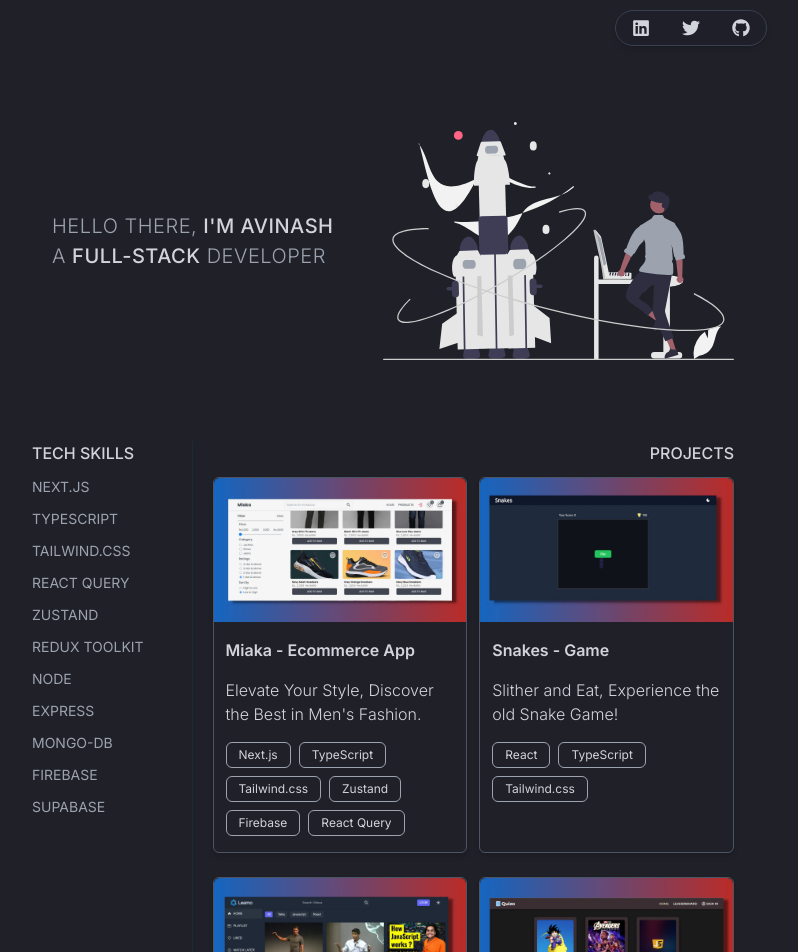
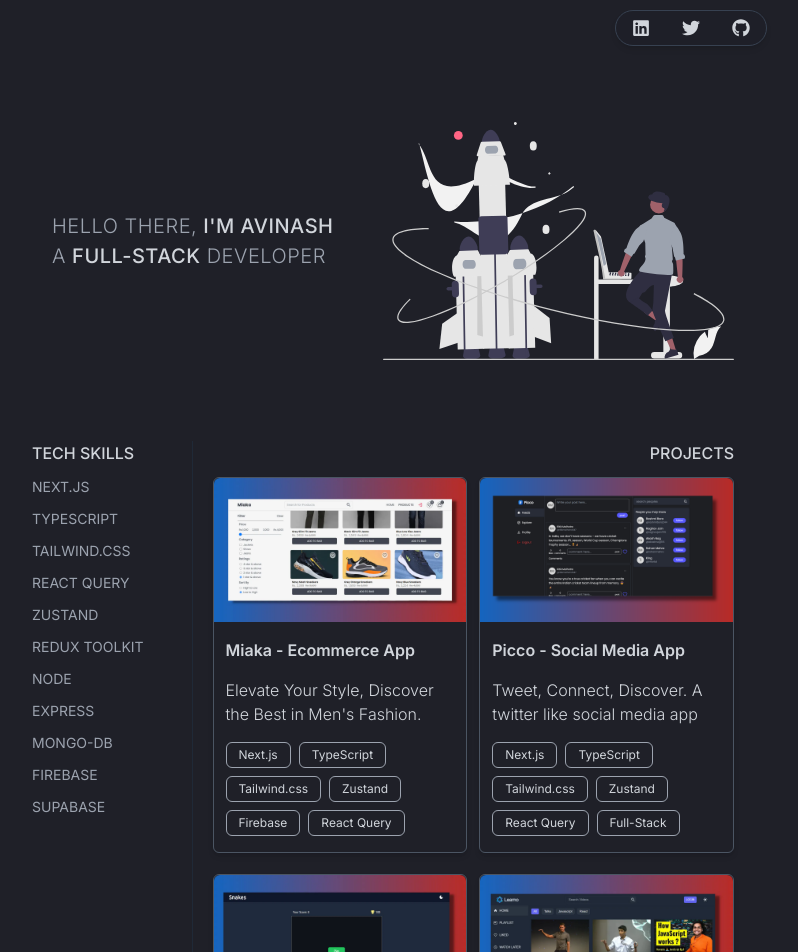
Before and after one commit to Avin008/portfolio-2.0, a Next.js app: page / in a window 1280 px wide. Shown: the top 952 px of the page, without its empty margins (257-1055 px from the left). Built offline with nearby package versions, Linux system fonts and the light colour scheme.

Commit message:
added: picco-social-media data

```diff
--- a/data/index.ts
+++ b/data/index.ts
@@ -18,6 +18,25 @@ const projectsData: ProjectsDataType[] = [
     ],
     githubLink:
       "https://github.com/Avin008/miaka-ecommerce-app",
+    liveLink: "",
+  },
+  {
+    id: crypto.randomUUID(),
+    name: "Picco - Social Media App",
+    img: "/projects/social-media-picco.png",
+    gif: "",
+    description:
+      "Tweet, Connect, Discover. A twitter like social media app",
+    techStack: [
+      { id: crypto.randomUUID(), name: "Next.js" },
+      { id: crypto.randomUUID(), name: "TypeScript" },
+      { id: crypto.randomUUID(), name: "Tailwind.css" },
+      { id: crypto.randomUUID(), name: "Zustand" },
+      { id: crypto.randomUUID(), name: "React Query" },
+      { id: crypto.randomUUID(), name: "Full-Stack" },
+    ],
+    githubLink:
+      "https://github.com/Avin008/social-media-app",
     liveLink: "",
   },
   {
```
Also changed, not shown: public/projects/social-media-picco.png (added).
